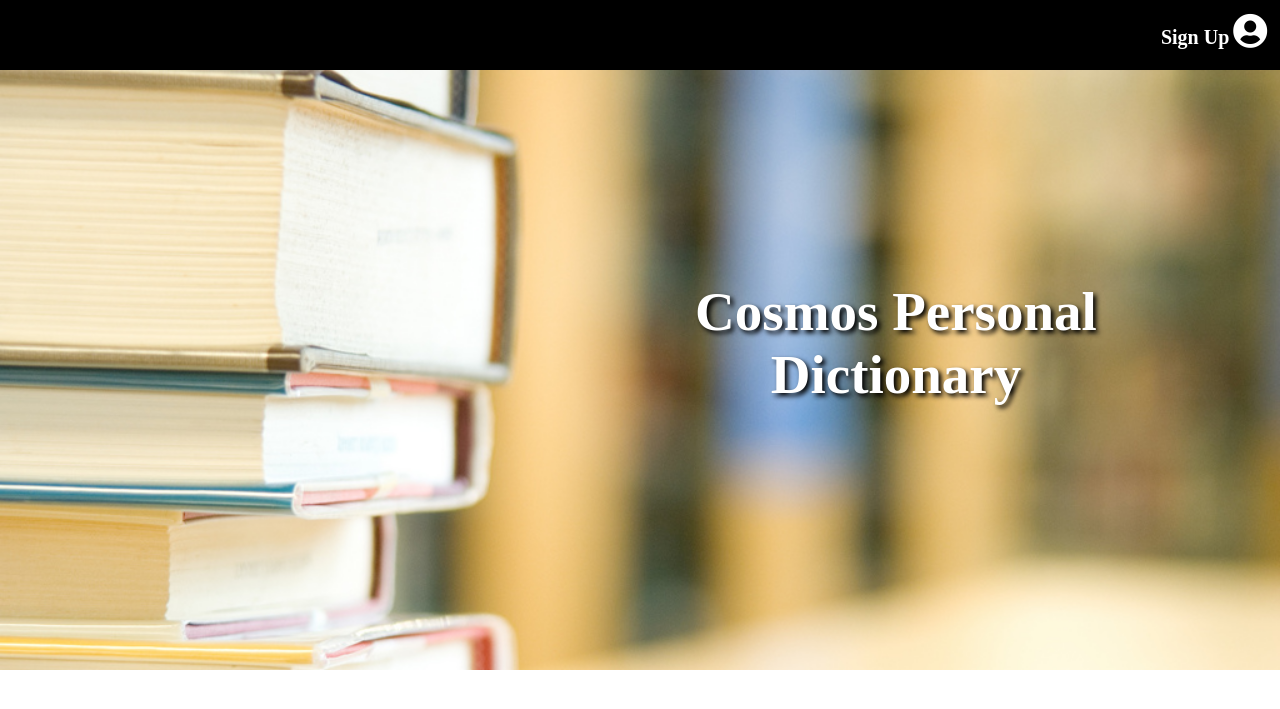
After one commit to Central-G-H-O-S-T/CODENAME-COSMOS, a PHP site: page /index2.html in a window 1280 px wide. The commit adds this page. Shown: the top 709 px of the page. Run offline with PHP 8.4, Linux system fonts and the light colour scheme; some libraries are stand-ins or nearby versions.

Commit message:
Progress

```diff
--- a/index.html
+++ b/index.html
@@ -2,8 +2,9 @@
 <html lang="en">
     <head>
         <link rel="stylesheet" href="main.css">
+        <link rel="stylesheet" href="dictionary.css">
         <link rel="stylesheet" href="https://use.fontawesome.com/releases/v5.0.10/css/all.css" integrity="sha384-+d0P83n9kaQMCwj8F4RJB66tzIwOKmrdb46+porD/OvrJ+37WqIM7UoBtwHO6Nlg" crossorigin="anonymous">
-
+        <script src='https://cdn.rawgit.com/naptha/tesseract.js/1.0.10/dist/tesseract.js'></script>
 
     </head>
     <body>
@@ -16,7 +17,7 @@
             <div class="dropdown" id="account-dropdown">
                 <a href="#">Settings</a>
                 <hr>
-                <a href="#">Log Out</a>
+                <a href="#" class="strong">Log Out</a>
             </div>
         </div>
 
--- /dev/null
+++ b/index2.html
@@ -0,0 +1,32 @@
+<!DOCTYPE HTML>
+<html lang="en">
+    <head>
+        <link rel="stylesheet" href="main.css">
+        <link rel="stylesheet" href="intro.css">
+        <link rel="stylesheet" href="https://use.fontawesome.com/releases/v5.0.10/css/all.css" integrity="sha384-+d0P83n9kaQMCwj8F4RJB66tzIwOKmrdb46+porD/OvrJ+37WqIM7UoBtwHO6Nlg" crossorigin="anonymous">
+        <script src='https://cdn.rawgit.com/naptha/tesseract.js/1.0.10/dist/tesseract.js'></script>
+
+    </head>
+    <body>
+
+        <div id="main">
+            <nav>
+                <div id="log-in">
+                    <h3>Sign Up</h3>
+                    <i class="fas fa-user-circle" id="account-icon"></i>
+                    <div class="dropdown" id="account-dropdown">
+                        <a href="#">Settings</a>
+                        <hr>
+                        <a href="#" class="strong">Log Out</a>
+                    </div>
+                </div>
+            </nav>
+
+            <header>
+                <h1>Cosmos Personal Dictionary</h1>
+            </header>
+
+        </div>
+
+    </body>
+</html>
--- /dev/null
+++ b/intro.css
@@ -0,0 +1,39 @@
+nav {
+    height: 70px;
+    background-color: #000;
+}
+
+#log-in {
+    padding: 1%;
+    text-align: right;
+}
+#log-in h3, #account-icon {
+    display: inline-block;
+}
+#log-in h3 {
+    font-size: var(--mid-text);
+    color: #fff;
+}
+#log-in #account-icon {
+    font-size: var(--large-text);
+    color: #fff;
+}
+
+header {
+    width: 100%;
+    height: 75vh;
+    position: relative;
+    /*background: #ddd url("images/header.jpg") cover no-repeat fixed;*/
+    background-image: url(images/header.jpg);
+    background-size: cover;
+}
+header h1 {
+    width: 50%;
+    position: absolute;
+    top: 35%;
+    right: 5%;
+    color: #fff;
+    text-align: center;
+    text-shadow: 3px 3px 5px #000;
+    font-size: 55px;
+}
--- a/main.css
+++ b/main.css
@@ -4,6 +4,7 @@
 }
 :root {
     --large-text: 35px;
+    --mid-text: 20px;
     --colour-1: #6699ff;
 }
 
@@ -11,70 +12,9 @@ a {
     color: #666;
     text-decoration: none;
 }
-/*.dropdown {
+.strong {
+    font-weight: bold;
+}
+.dropdown {
     display: none;
-}*/
-
-/*SideNav*/
-nav {
-    width: 15vw;
-    height: 100vh;
-    position: fixed;
-    background-color: var(--colour-1);
 }
-#main {
-    width: 85%;
-    float: right;
-}
-
-#account-settings {
-    position: fixed;
-    top: 2%;
-    right: 2%;
-}
-#account-tab {
-    font-size: 50px;
-}
-#account-tab:hover + #account-dropdown {
-    display: block;
-}
-
-
-.word {
-    width: 75%;
-    min-height: 250px;
-    padding: 2%;
-    margin: 3%;
-    background-color: #f2f2f2;
-    box-shadow: 2px 2px 5px;
-}
-.date {
-    color: #737373;
-}
-.term {
-    margin: 2% 0;
-}
-.term * {
-    font-size: var(--large-text);
-    display: inline-block;
-}
-.speak {
-    font-size: var(--large-text);
-    padding-left: 3%;
-}
-.speak:hover {
-
-}
-.word h1 {
-
-}
-.def {
-    margin-bottom: 3%;
-}
-.ex {
-    margin-top: 1%;
-    font-style: italic;
-}
-.lang1 * {
-    color: #cc0000;
-}
```
Also changed, not shown: dictionary.css (added, +72 -0 lines), images/header.jpg (added).
